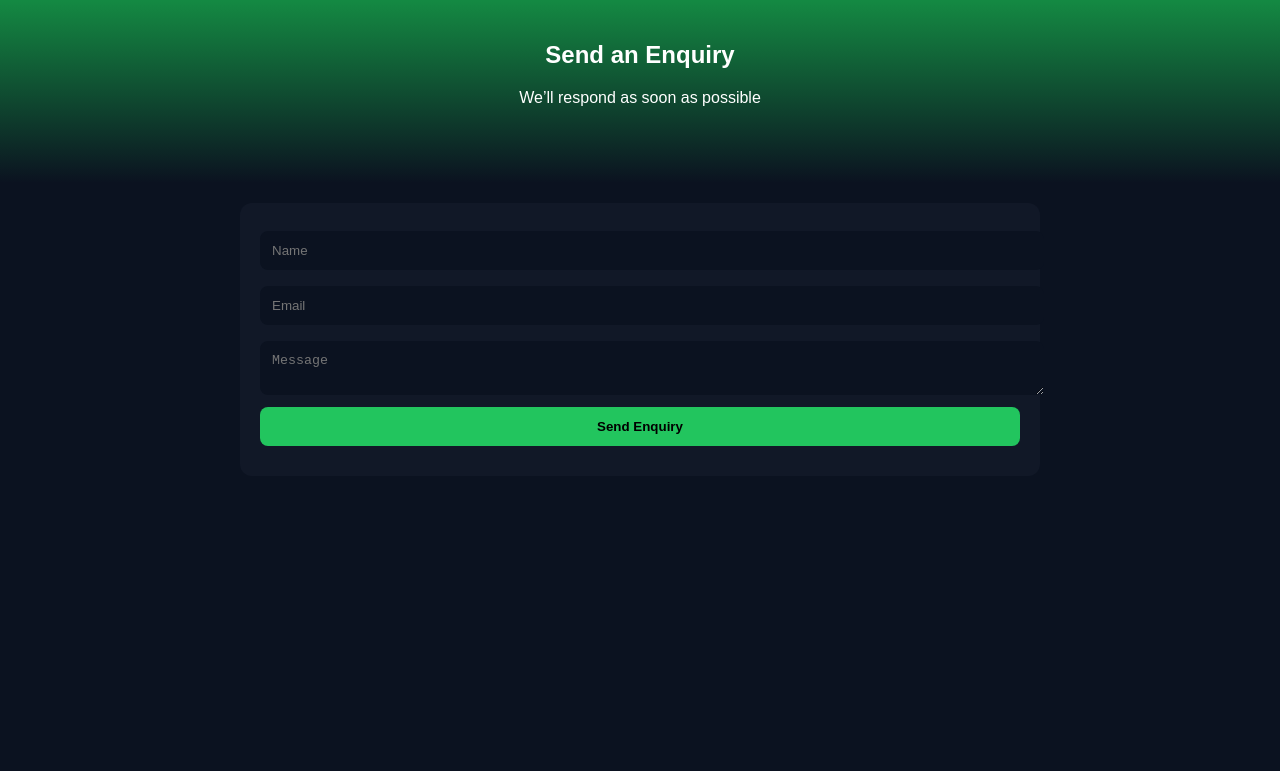
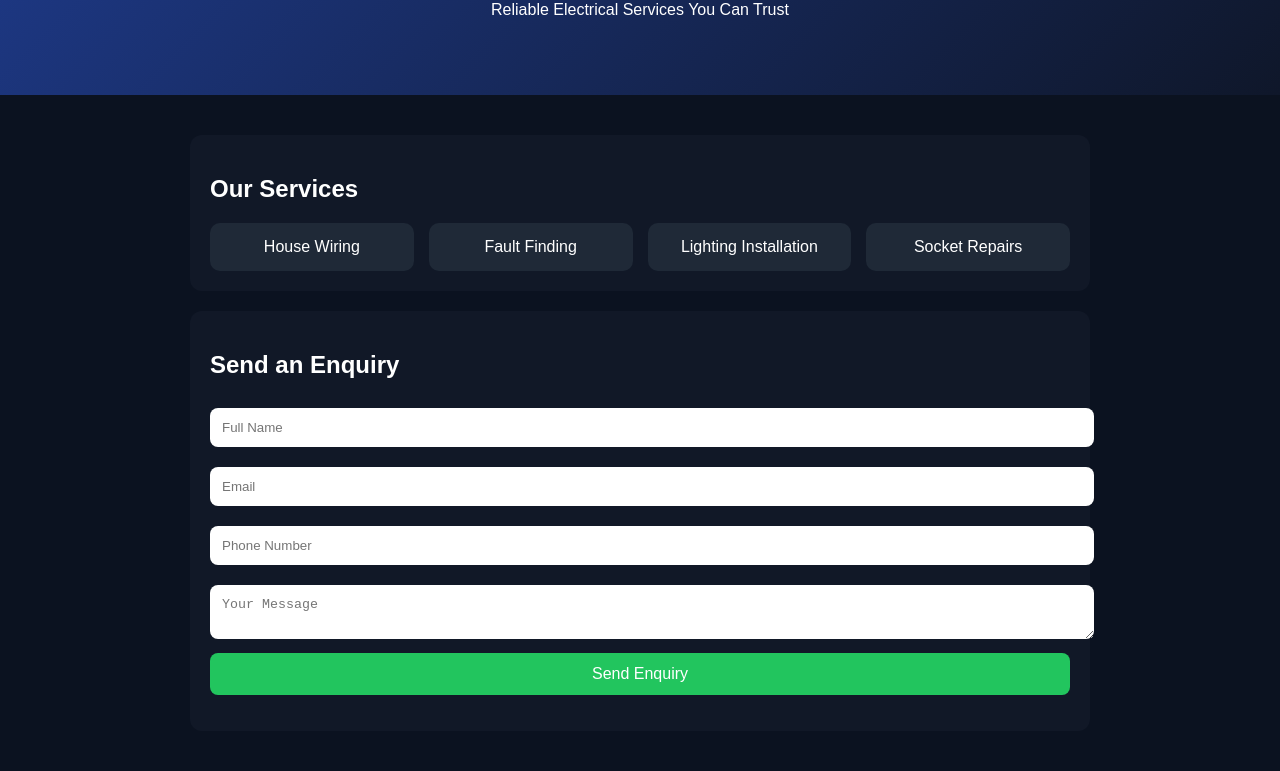
Before and after one commit to rumseycatherine255-svg/botty, a website: page public/index.html in a window 1280 px wide. Shown: the part 147-918 px from the top of the page. Before the commit the page ends 800 px from the top, so only its background shows below. Drawn offline with Linux system fonts and the light colour scheme.

Commit message:
Update index.html

```diff
--- a/public/index.html
+++ b/public/index.html
@@ -1,127 +1,131 @@
 <!DOCTYPE html>
-<html lang="en">
+<html>
 <head>
-<meta charset="UTF-8">
-<title>InSafeHands</title>
+  <title>InSafeHands Electrical</title>
   <meta name="viewport" content="width=device-width, initial-scale=1.0">
 
   <style>
     body {
-  margin:0;
+      margin: 0;
       font-family: Arial;
-  background:#0b1220;
-  color:white;
+      background: #0b1220;
+      color: white;
     }
 
     header {
-  background:#16a34a;
-  padding:20px;
-  text-align:center;
+      padding: 60px 20px;
+      text-align: center;
+      background: linear-gradient(135deg, #1e3a8a, #0f172a);
     }
 
-.hero {
-  padding:60px 20px;
-  text-align:center;
-  background: linear-gradient(#16a34a,#0b1220);
+    h1 {
+      font-size: 40px;
+      margin-bottom: 10px;
     }
 
     .container {
-  max-width:800px;
-  margin:auto;
-  padding:20px;
+      max-width: 900px;
+      margin: auto;
+      padding: 20px;
     }
 
-form {
-  background:#111827;
-  padding:20px;
-  border-radius:12px;
+    .card {
+      background: #111827;
+      padding: 20px;
+      margin: 20px 0;
+      border-radius: 12px;
     }
 
     input, textarea {
-  width:100%;
-  padding:12px;
-  margin:8px 0;
-  border:none;
-  border-radius:8px;
-  background:#0b1220;
-  color:white;
+      width: 100%;
+      padding: 12px;
+      margin: 10px 0;
+      border: none;
+      border-radius: 8px;
     }
 
     button {
-  width:100%;
-  padding:12px;
-  background:#22c55e;
-  border:none;
-  border-radius:8px;
-  font-weight:bold;
-  cursor:pointer;
+      background: #22c55e;
+      border: none;
+      padding: 12px 20px;
+      color: white;
+      cursor: pointer;
+      border-radius: 8px;
+      width: 100%;
+      font-size: 16px;
     }
 
     button:hover {
-  background:#16a34a;
+      background: #16a34a;
     }
 
-.status {
-  text-align:center;
-  margin-top:10px;
+    .services {
+      display: grid;
+      grid-template-columns: repeat(auto-fit, minmax(200px, 1fr));
+      gap: 15px;
+    }
+
+    .service {
+      background: #1f2937;
+      padding: 15px;
+      border-radius: 10px;
+      text-align: center;
     }
   </style>
-
 </head>
 
 <body>
 
 <header>
-  <h2>InSafeHands</h2>
+  <h1>InSafeHands Electrical</h1>
+  <p>Reliable Electrical Services You Can Trust</p>
 </header>
-
-<section class="hero">
-  <h1>Send an Enquiry</h1>
-  <p>We’ll respond as soon as possible</p>
-</section>
 
 <div class="container">
 
-<form id="form">
-  <input name="name" placeholder="Name" required>
-  <input name="email" placeholder="Email" required>
-  <textarea name="message" placeholder="Message" required></textarea>
-  <button type="submit">Send Enquiry</button>
-  <div class="status" id="status"></div>
-</form>
+  <div class="card">
+    <h2>Our Services</h2>
+    <div class="services">
+      <div class="service">House Wiring</div>
+      <div class="service">Fault Finding</div>
+      <div class="service">Lighting Installation</div>
+      <div class="service">Socket Repairs</div>
+    </div>
+  </div>
+
+  <div class="card">
+    <h2>Send an Enquiry</h2>
+
+    <input id="name" placeholder="Full Name">
+    <input id="email" placeholder="Email">
+    <input id="phone" placeholder="Phone Number">
+    <textarea id="message" placeholder="Your Message"></textarea>
+
+    <button onclick="send()">Send Enquiry</button>
+
+    <p id="status"></p>
+  </div>
 
 </div>
 
 <script>
-const form = document.getElementById("form");
-const status = document.getElementById("status");
-
-form.addEventListener("submit", async (e) => {
-  e.preventDefault();
-
-  status.textContent = "Sending...";
-
-  const data = {
-    name: form.name.value,
-    email: form.email.value,
-    message: form.message.value
-  };
-
-  try {
-    const res = await fetch("/send-enquiry", {
-      method: "POST",
-      headers: {"Content-Type":"application/json"},
-      body: JSON.stringify(data)
+async function send() {
+  const res = await fetch('/send-enquiry', {
+    method: 'POST',
+    headers: {'Content-Type':'application/json'},
+    body: JSON.stringify({
+      name: document.getElementById('name').value,
+      email: document.getElementById('email').value,
+      phone: document.getElementById('phone').value,
+      message: document.getElementById('message').value
+    })
   });
 
-    const json = await res.json();
+  const data = await res.json();
 
-    status.textContent = json.success ? "Sent!" : "Failed: " + json.error;
-
-  } catch (err) {
-    status.textContent = "Server error";
+  document.getElementById('status').innerText =
+    data.success ? "✅ Sent successfully!" : "❌ Failed: " + data.error;
 }
-});
 </script>
 
 </body>
```
Lines whose indentation alone changed are shown as unchanged.
